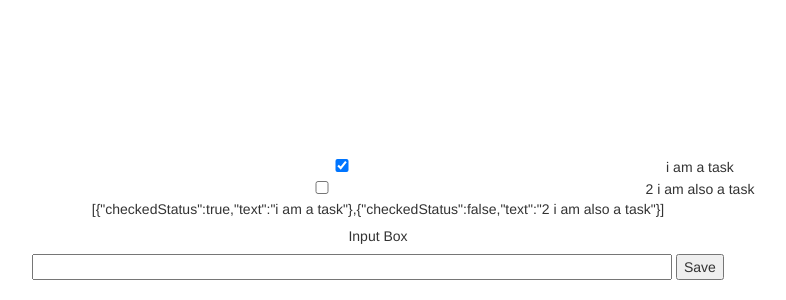
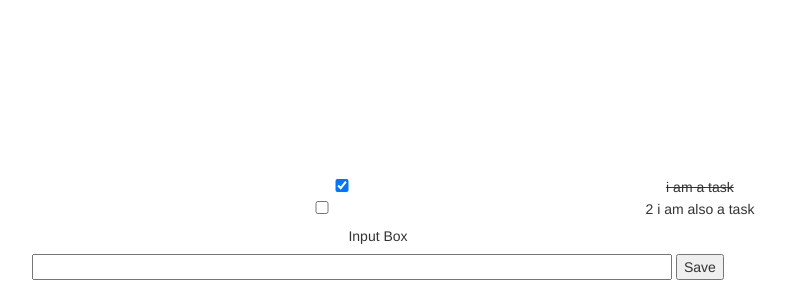
Before and after one commit to saksham10Saxena/first, a plain HTML site: page index.html in a window 1280 px wide. Shown: the part 500-800 px from the top of the page, without its empty margins (262-1048 px from the left). Drawn offline with nearby package versions, Linux system fonts and the light colour scheme.

Commit message:
added strike through to checkboxes text

```diff
--- a/appStyle.css
+++ b/appStyle.css
@@ -18,3 +18,7 @@
 .text-left{
     text-align:left;
 }
+
+.strike-through{
+    text-decoration: line-through;
+}
--- a/index.html
+++ b/index.html
@@ -18,11 +18,12 @@
                     <span>
                         <input type="checkbox" checked ng-if="taskObj.checkedStatus" ng-click="handleCheckboxClick($index, taskObj.checkedStatus)">
                         <input type="checkbox" ng-if="!taskObj.checkedStatus" ng-click="handleCheckboxClick($index,taskObj.checkedStatus )">
-                    </span>  {{taskObj.text}}
+                    </span>
+                    <span class="strike-through" ng-if="taskObj.checkedStatus"> {{taskObj.text}}</span>
+                    <span ng-if="!taskObj.checkedStatus"> {{taskObj.text}}</span>
                 </div>
             </div>
 
-            {{taskArr}}
             <h5>Input Box</h5>
             <input type="text" name="taskText">
             <button id="save">Save</button>
--- a/mainController.js
+++ b/mainController.js
@@ -14,7 +14,6 @@ angular.module('myApp').controller('mainController', function ($scope) {
      * @desc changes the cuurrentCheckedStatus of the selected checkbox
      */
     $scope.handleCheckboxClick = function(taskIndex, currentCheckedStatus){
-        console.log(taskIndex , currentCheckedStatus);
         if(taskIndex === undefined){
             throw 'task index is invalid';
         }
```
